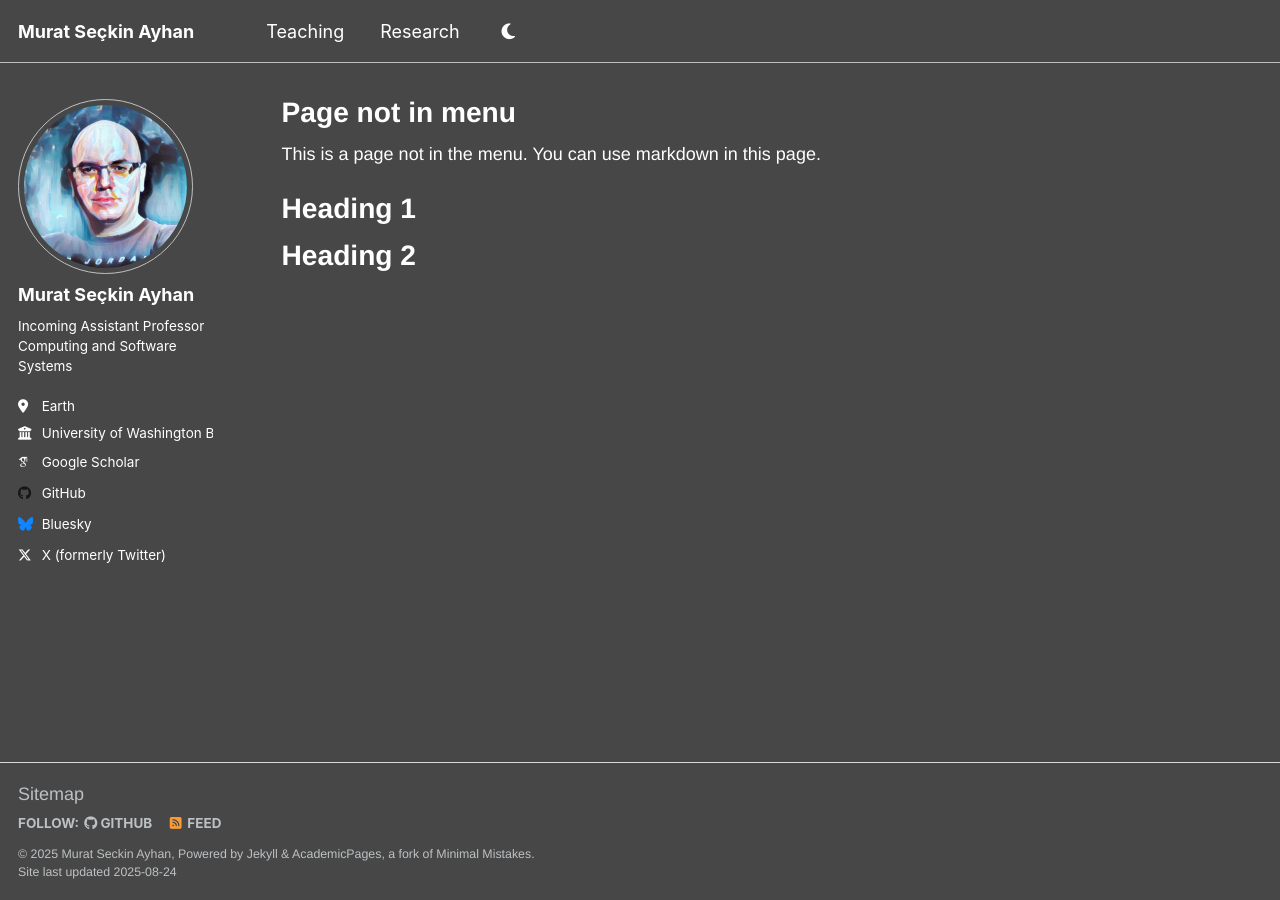
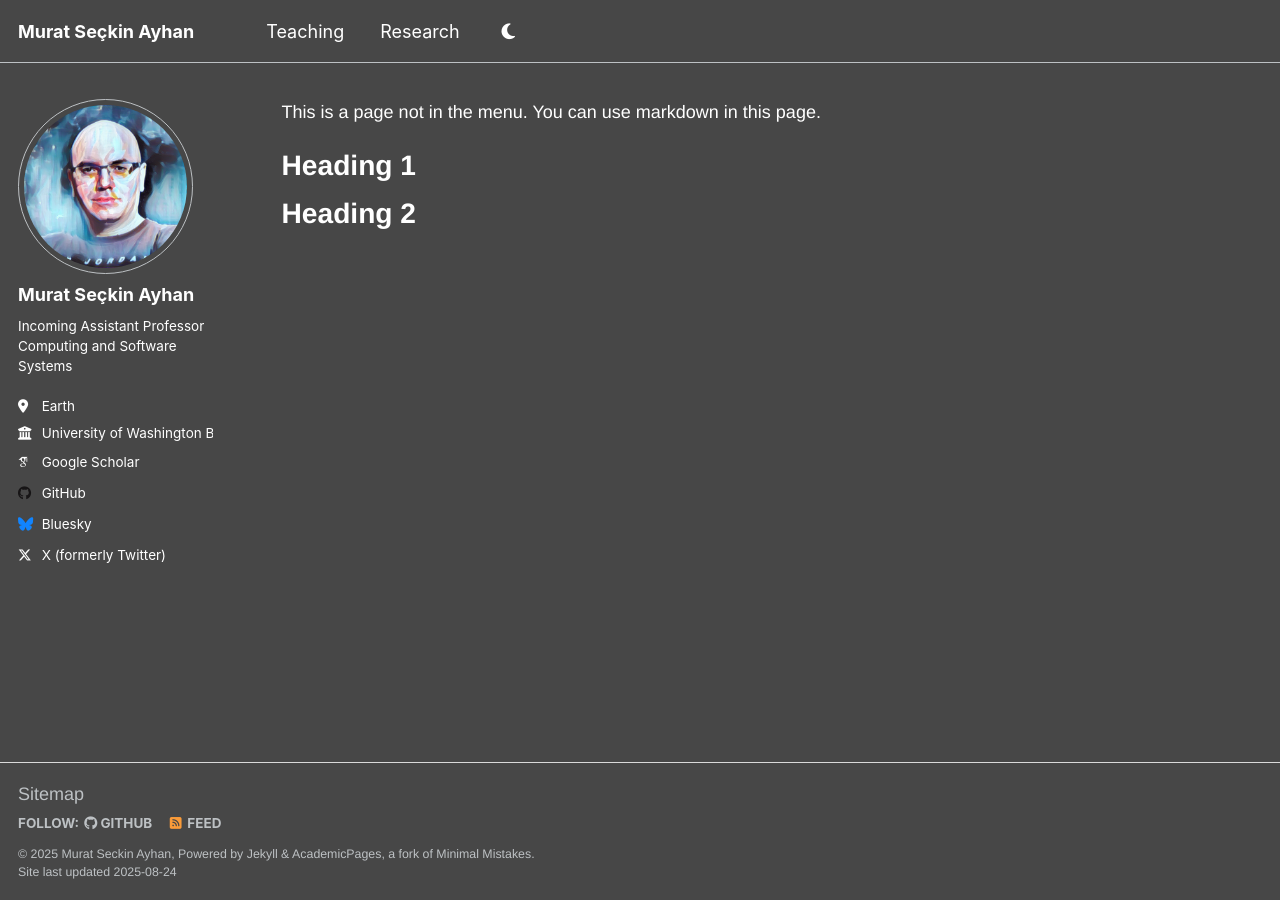
Before and after one commit to msayhan/msayhan.github.io, a Jekyll site: the page built from _pages/non-menu-page.md, in a window 1280 px wide. Built offline with Jekyll 4.4.1, drawn with Linux system fonts in a browser that asks for light colours; some web fonts are replaced; a script that is not in the unit is left out.

Commit message:
page meta display none

```diff
--- a/_sass/layout/_page.scss
+++ b/_sass/layout/_page.scss
@@ -37,9 +37,9 @@
 .page__title {
   margin-top: 0;
   line-height: 1;
-  // // MSA added the lines below
-  // display: none;
-  // // MSA
+  // MSA added the lines below
+  display: none;
+  // MSA
 
   & + .page__meta {
     margin-top: -0.5em;
@@ -236,6 +236,9 @@
   color: var(--global-text-color-light);
   font-family: $sans-serif;
   font-size: $type-size-6;
+  // MSA added the lines below
+  display: none;
+  // MSA
 
   p {
     margin: 0;
```
